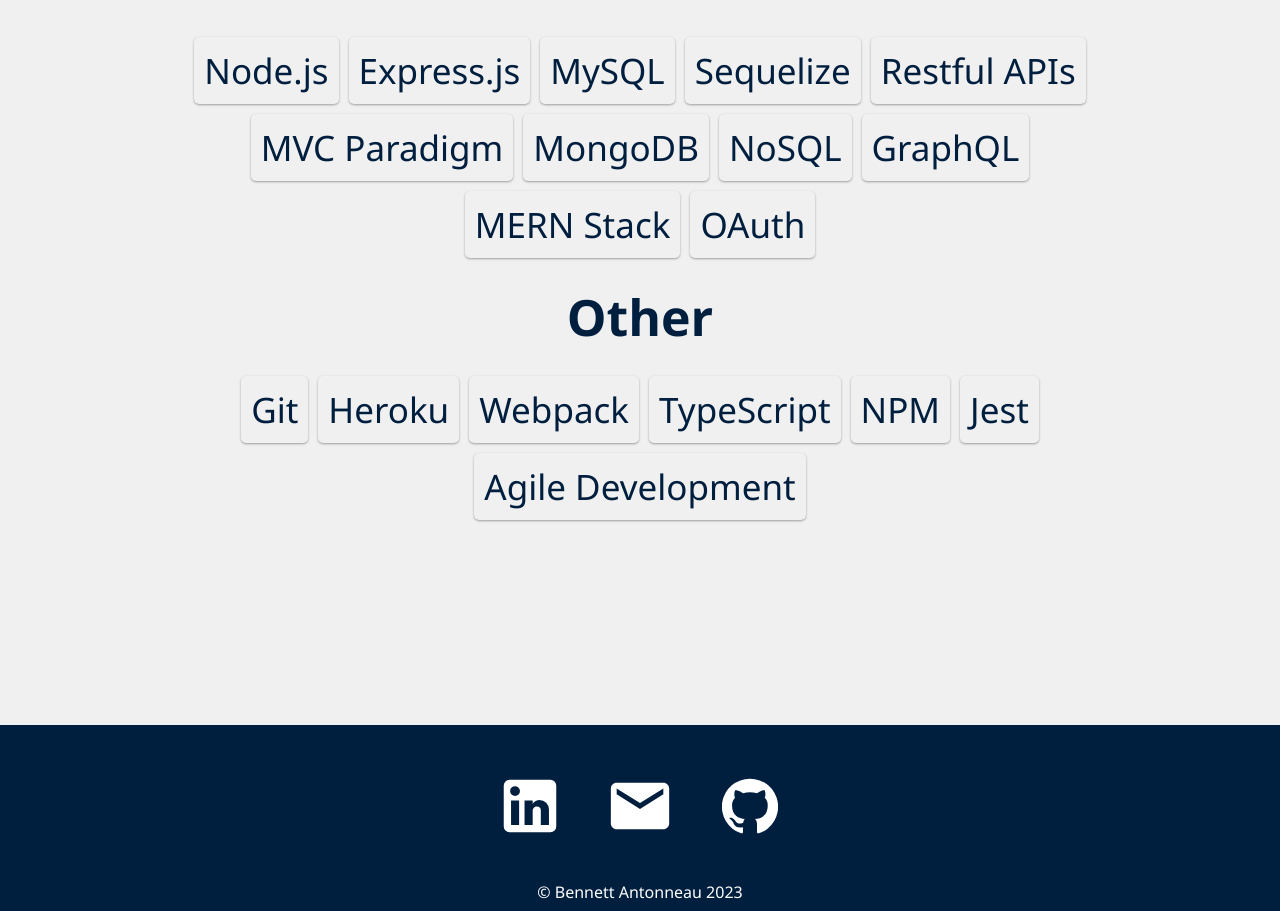
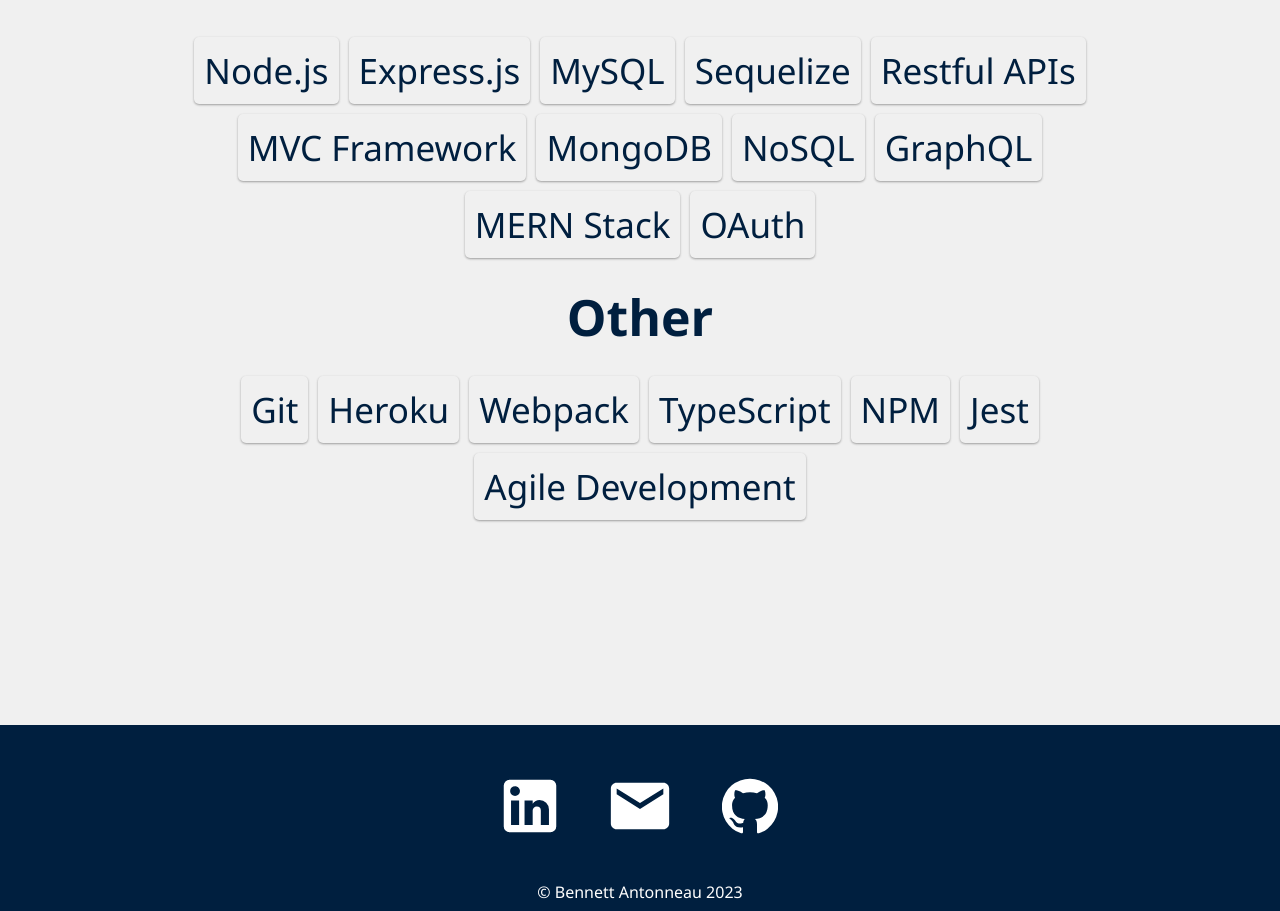
Before and after one commit to bantonneau/react-portfolio, a React (Create React App) app: page / in a window 1280 px wide. Shown: the part 1947-2858 px from the top of the page. Built offline with nearby package versions, Linux system fonts and the light colour scheme.

Commit message:
mvc paradigm to framework

```diff
--- a/src/components/TechnicalSkills.js
+++ b/src/components/TechnicalSkills.js
@@ -23,7 +23,7 @@ export const backendSkills = [
     "MySQL",
     "Sequelize",
     "Restful APIs",
-    "MVC Paradigm",
+    "MVC Framework",
     "MongoDB",
     "NoSQL",
     "GraphQL",
```
